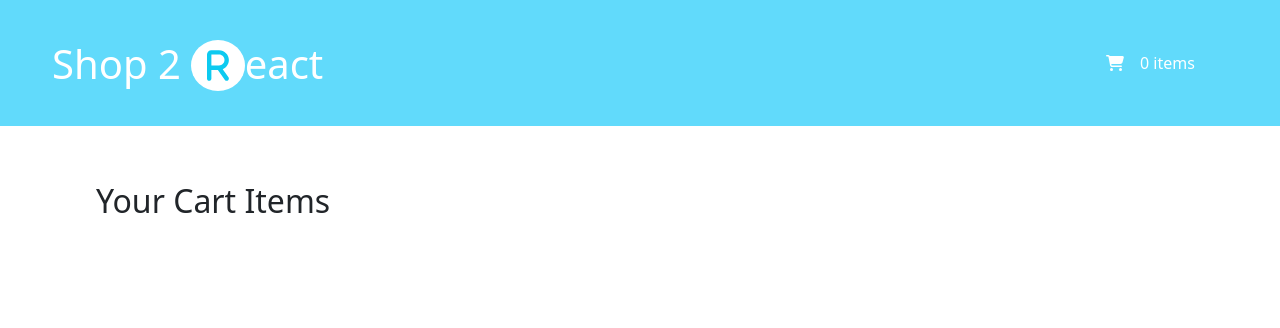
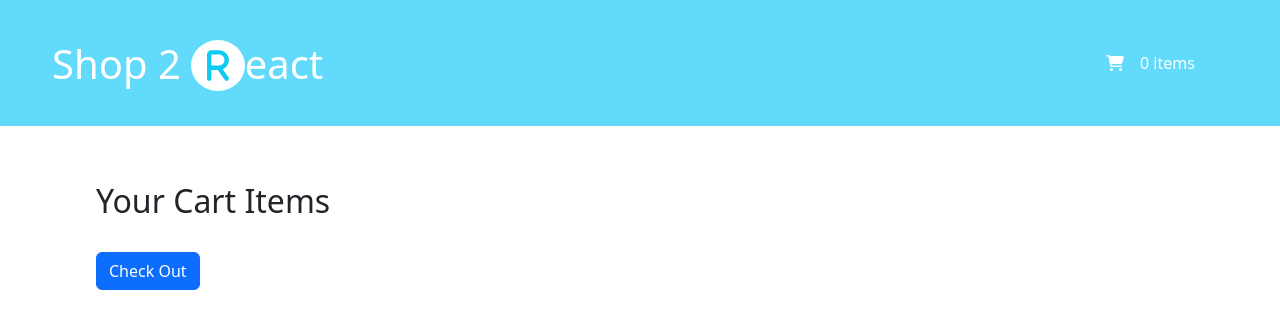
Before and after one commit to sdfergus/m5-w1-d3-lab-assignment, a React (Create React App) app in the folder shopcart/: page /cart in a window 1280 px wide. Shown: the top 328 px of the page. Built offline with nearby package versions, Linux system fonts and the light colour scheme.

Commit message:
checkout button added to cart page

```diff
--- a/shopcart/src/cart.js
+++ b/shopcart/src/cart.js
@@ -30,6 +30,13 @@ function Cart( props ) {
           </ListGroupItem>
         ) )}
       </ListGroup>
+      <button
+        type="button"
+        className="btn btn-primary mt-4"
+      // onClick={ }
+      >
+        Check Out
+      </button>
     </div>
 
   )
```
